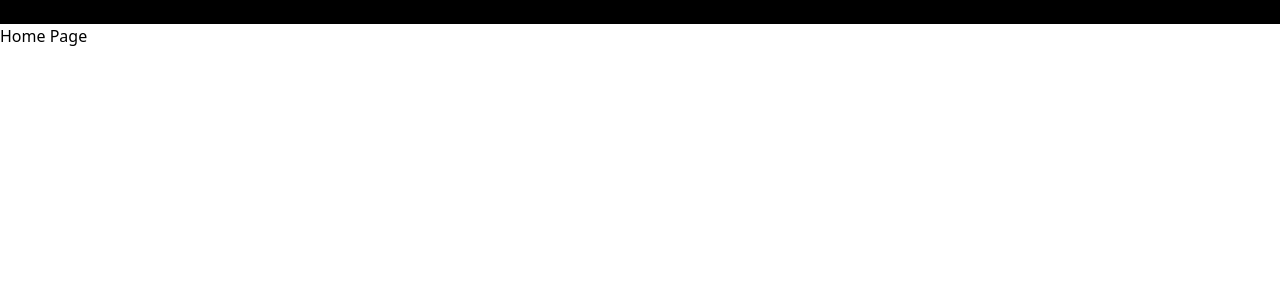
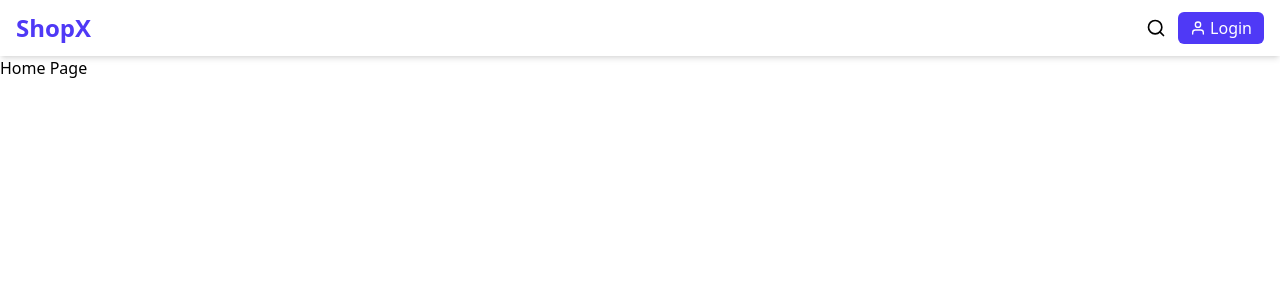
Before and after one commit to Wahidhusaindev/e-commerce, a React (Vite) app: page / in a window 1280 px wide. Shown: the top 300 px of the page. Built offline with nearby package versions, Linux system fonts and the light colour scheme.

Commit message:
navbar added

```diff
--- a/package.json
+++ b/package.json
@@ -13,6 +13,8 @@
     "@tailwindcss/vite": "^4.1.18",
     "react": "^19.2.0",
     "react-dom": "^19.2.0",
+    "react-icons": "^5.5.0",
+    "react-redux": "^9.2.0",
     "react-router-dom": "^7.12.0",
     "tailwindcss": "^4.1.18"
   },
--- a/src/Components/Navbar.jsx
+++ b/src/Components/Navbar.jsx
@@ -1,9 +1,69 @@
-import React from 'react'
+import { useState } from "react";
+import { Link } from "react-router-dom";
+import { FiSearch, FiHeart, FiShoppingCart, FiUser } from "react-icons/fi";
+// import { useSelector } from "react-redux";
 
 const Navbar = () => {
+  const [showSearch, setShowSearch] = useState(false);
+
+  // const cartCount = useSelector((state) => state.cart.items.length);
+  // const wishlistCount = useSelector((state) => state.wishlist.items.length);
+
   return (
-    <div className='bg-black'>Navbar</div>
-  )
-}
+    <header className="sticky top-0 z-50 bg-white shadow-md">
+      <nav className="max-w-7xl mx-auto px-4 py-3 flex items-center justify-between">
 
-export default Navbar
+        {/* Logo */}
+        <Link to="/" className="text-2xl font-bold text-indigo-600">
+          ShopX
+        </Link>
+
+        {/* Search */}
+        <div className="flex items-center gap-3">
+          {showSearch && (
+            <input
+              type="text"
+              placeholder="Search products..."
+              className="border px-3 py-1 rounded-md focus:outline-none focus:ring-2 focus:ring-indigo-500"
+            />
+          )}
+          <FiSearch
+            className="text-xl cursor-pointer"
+            onClick={() => setShowSearch(!showSearch)}
+          />
+
+          {/* Wishlist */}
+          {/* <Link to="/wishlist" className="relative">
+            <FiHeart className="text-xl" />
+            {wishlistCount > 0 && (
+              <span className="absolute -top-2 -right-2 bg-red-500 text-white text-xs px-1 rounded-full">
+                {wishlistCount}
+              </span>
+            )}
+          </Link> */}
+
+          {/* Cart */}
+          {/* <Link to="/cart" className="relative">
+            <FiShoppingCart className="text-xl" />
+            {cartCount > 0 && (
+              <span className="absolute -top-2 -right-2 bg-green-600 text-white text-xs px-1 rounded-full">
+                {cartCount}
+              </span>
+            )}
+          </Link> */}
+
+          {/* Login */}
+          <Link
+            to="/login"
+            className="flex items-center gap-1 bg-indigo-600 text-white px-3 py-1 rounded-md hover:bg-indigo-700"
+          >
+            <FiUser />
+            Login
+          </Link>
+        </div>
+      </nav>
+    </header>
+  );
+};
+
+export default Navbar;
--- /dev/null
+++ b/src/pages/Cart.jsx
@@ -0,0 +1,9 @@
+import React from 'react'
+
+const Cart = () => {
+  return (
+    <div>Cart</div>
+  )
+}
+
+export default Cart
--- /dev/null
+++ b/src/pages/Dashboard.jsx
@@ -0,0 +1,9 @@
+import React from 'react'
+
+const Dashboard = () => {
+  return (
+    <div>Dashboard</div>
+  )
+}
+
+export default Dashboard
--- /dev/null
+++ b/src/pages/ProductDetails.jsx
@@ -0,0 +1,9 @@
+import React from 'react'
+
+const ProductDetails = () => {
+  return (
+    <div>ProductDetails</div>
+  )
+}
+
+export default ProductDetails
--- /dev/null
+++ b/src/pages/Wishlist.jsx
@@ -0,0 +1,9 @@
+import React from 'react'
+
+const Wishlist = () => {
+  return (
+    <div>Wishlist</div>
+  )
+}
+
+export default Wishlist
```
Also changed, not shown: 1 other file (tests, documents, lock files or other folders).
